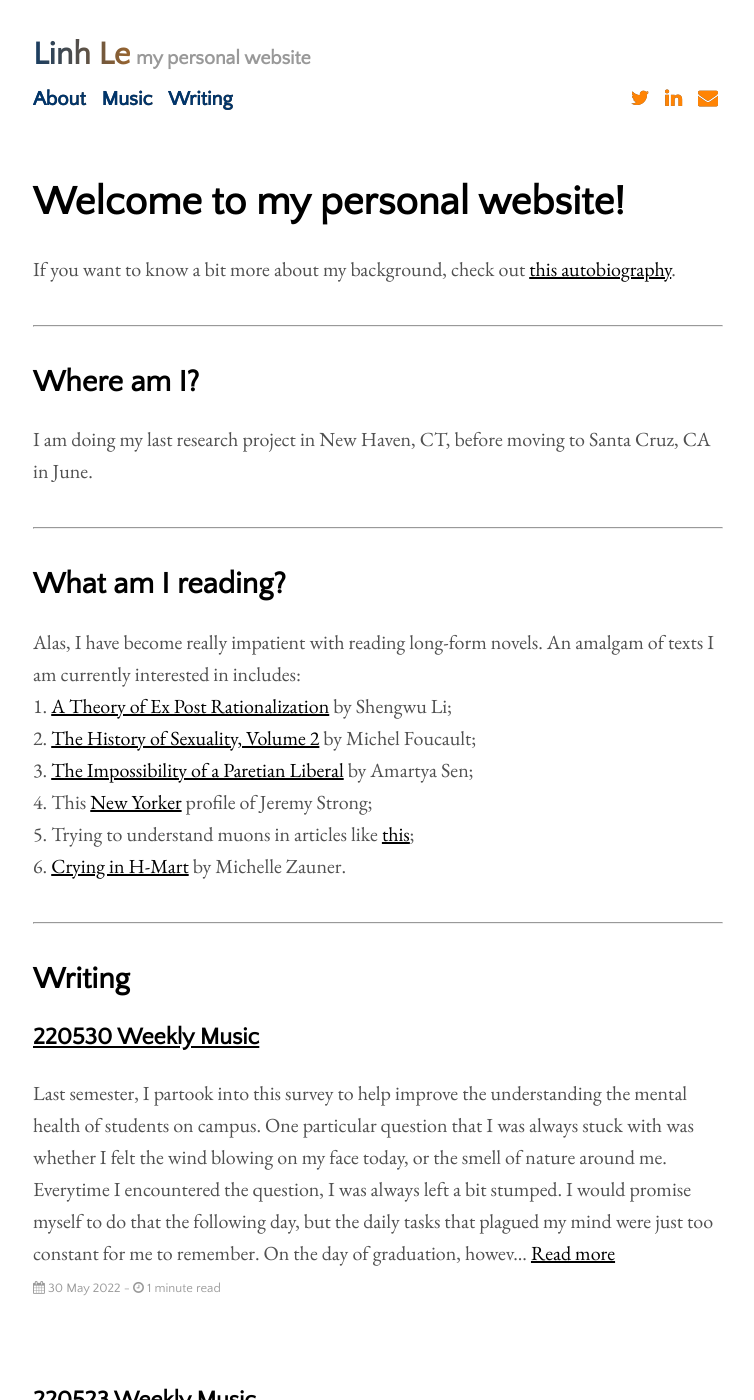
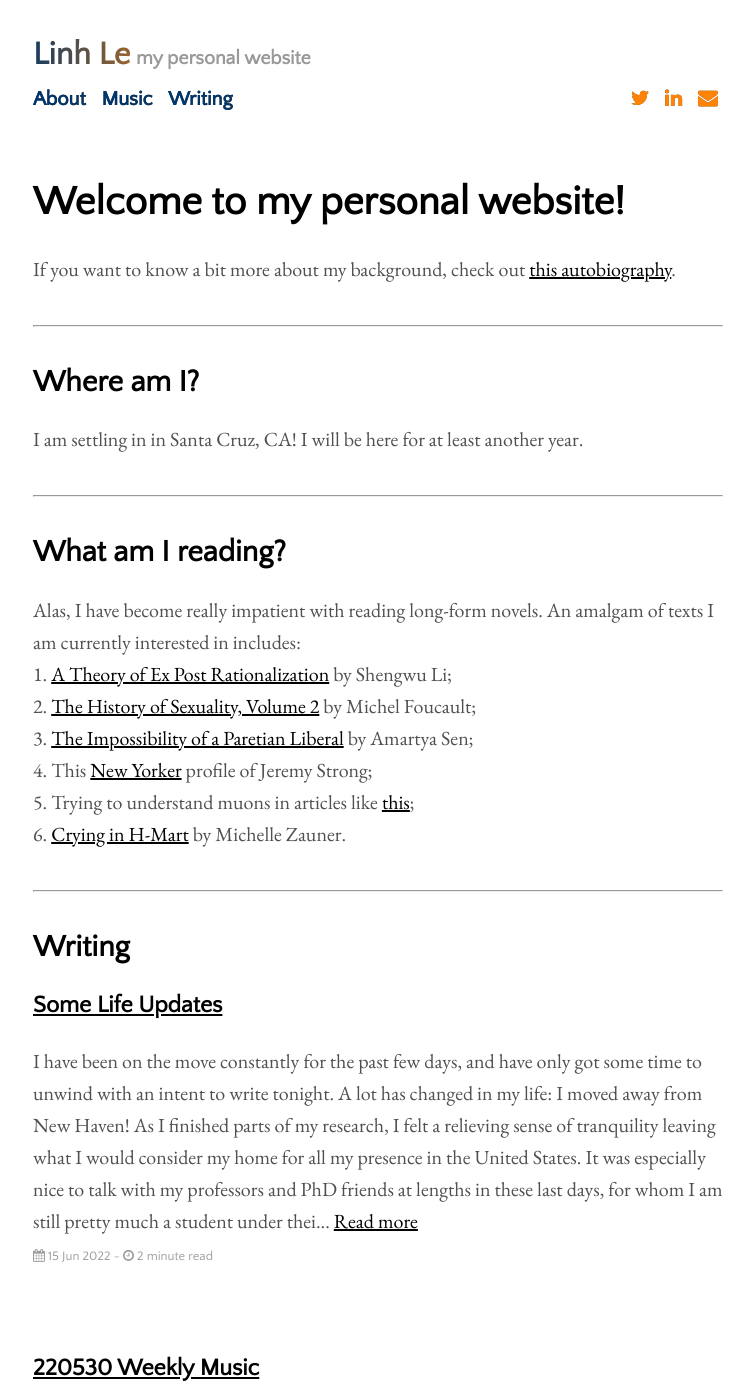
Before and after one commit to aidenva/aidenva.github.io, a Jekyll site: the page built from index.html, in a window 1280 px wide and 1400 px high. Shown: the whole window, without its empty margins (262-1016 px from the left). Built offline with Jekyll 4.4.1, drawn with Linux system fonts in a browser that asks for light colours; the list of posts is cut into pages by our own code; some of the changed text lies outside the part shown.

Commit message:
update for work

```diff
--- a/_layouts/home.html
+++ b/_layouts/home.html
@@ -11,7 +11,7 @@ If you want to know a bit more about my background, check out <a href="https://l
 
 <h2>Where am I?</h2>
 
-I am doing my last research project in New Haven, CT, before moving to Santa Cruz, CA in June.
+I am settling in in Santa Cruz, CA! I will be here for at least another year.
 <hr>
 <h2>What am I reading?</h2>
 
--- /dev/null
+++ b/_posts/2022-06-15-life-updates.md
@@ -0,0 +1,18 @@
+---
+layout: post
+title: "Some Life Updates"
+author: "Linh Le"
+categories: journal
+tags: [documentation]
+---
+
+I have been on the move constantly for the past few days, and have only got some time to unwind with an intent to write tonight. A lot has changed in my life:
+
+1. I moved away from New Haven! As I finished parts of my research, I felt a relieving sense of tranquility leaving what I would consider my home for all my presence in the United States. It was especially nice to talk with my professors and PhD friends at lengths in these last days, for whom I am still pretty much a student under their tutelage.
+2. I "fully" moved into my house in Santa Cruz. I will be sharing my house with a lot of people, but so far I have already welcomed a lot of habitual changes to how I go about my day. I will be back on my bike, and exercise my quads to its capacity climbing uphill from work every day. My room has enough space to support my hoarding tendencies, and that is a new development.
+3. I started working. I think it would be a pause from academia and not a full stop, but there are many reasons why this is a decision I embrace. It seems like my initial tasks have already challenged my back, as well as my attitude towards a 9-to-5 schedule. Much as I respect the grindset, I find myself in need of the weekend two hours after lunch everyday. At least my goal to dissociate fulfillment from labor is going well.
+4. I am now part of the Apple ecosystem. This is a by-product of joining the workforce, but I am glad I have an extended trial of this experience without any of the price tag. I will stick to Youtube Music though.
+5. I am keeping myself accountable for doing skincare twice a day, working out everyday, and radically reducing my carbs intake. The main issue is that, the primary effects of these goals are all obstructed by the free snacks at work. My caffeine dependence might also not be mitigated.
+6. I am enrolling in multifarious attempts to go to more concerts. If anyone wants to pay for my flight tickets to Chicago for the Pitchfork Music Festival to see Japanese Breakfast, Mitski, and Cupcakke, I would shed happy tears. Otherwise I will stick in this state (or the Pacific Northwest).
+
+Let me know (for those who know me) what is going on in your life! I cannot respond reliably during my working hours, but I am all ears otherwise.
--- a/menu/about.md
+++ b/menu/about.md
@@ -4,7 +4,7 @@ title: About Me
 permalink: /about
 ---
 
-My full name is Lê Mạnh Linh, and the order it goes in English should be Linh Manh Le. I just graduated from Yale University at the end of May 2022.
+My full name is Lê Mạnh Linh, and the order it goes in English should be Linh Manh Le. I currently work as a Chemical Engineer at an energy startup!
 
 ## Education
 
```
